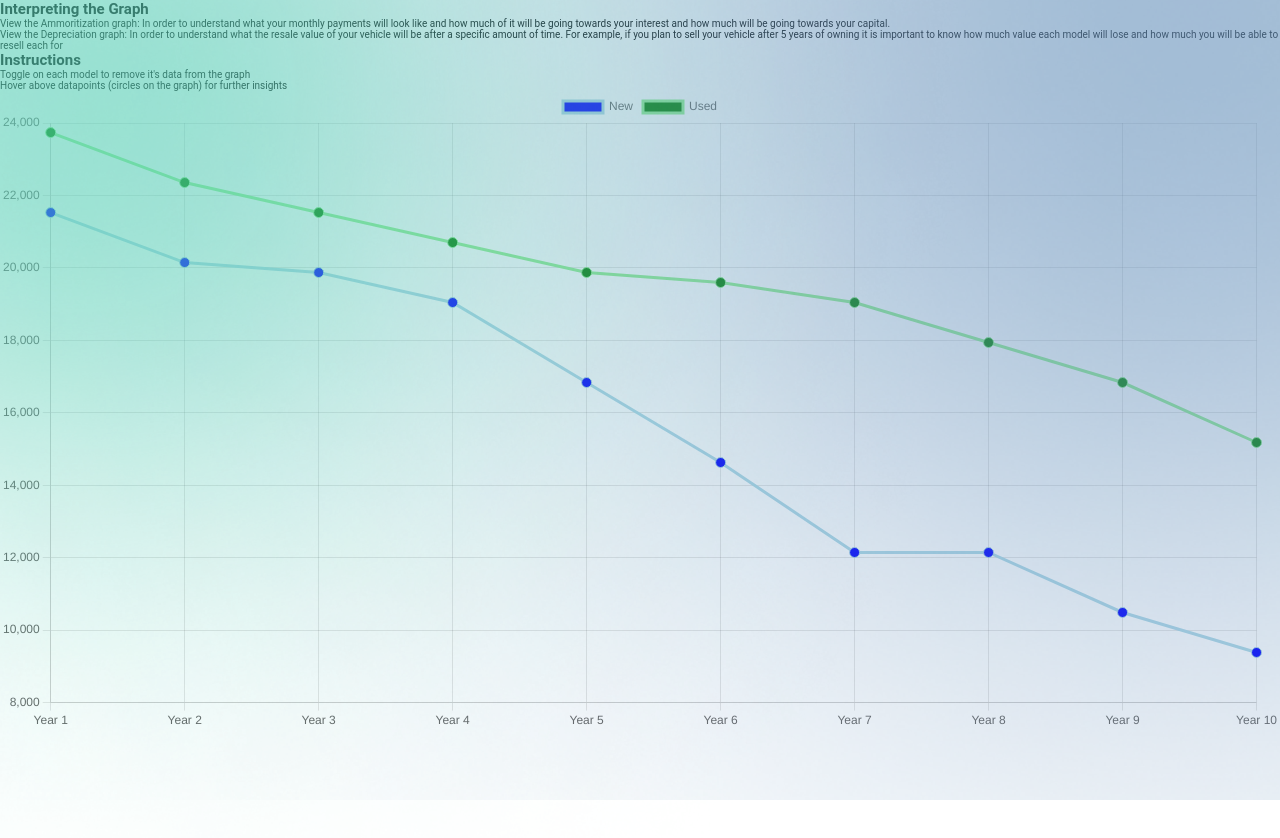
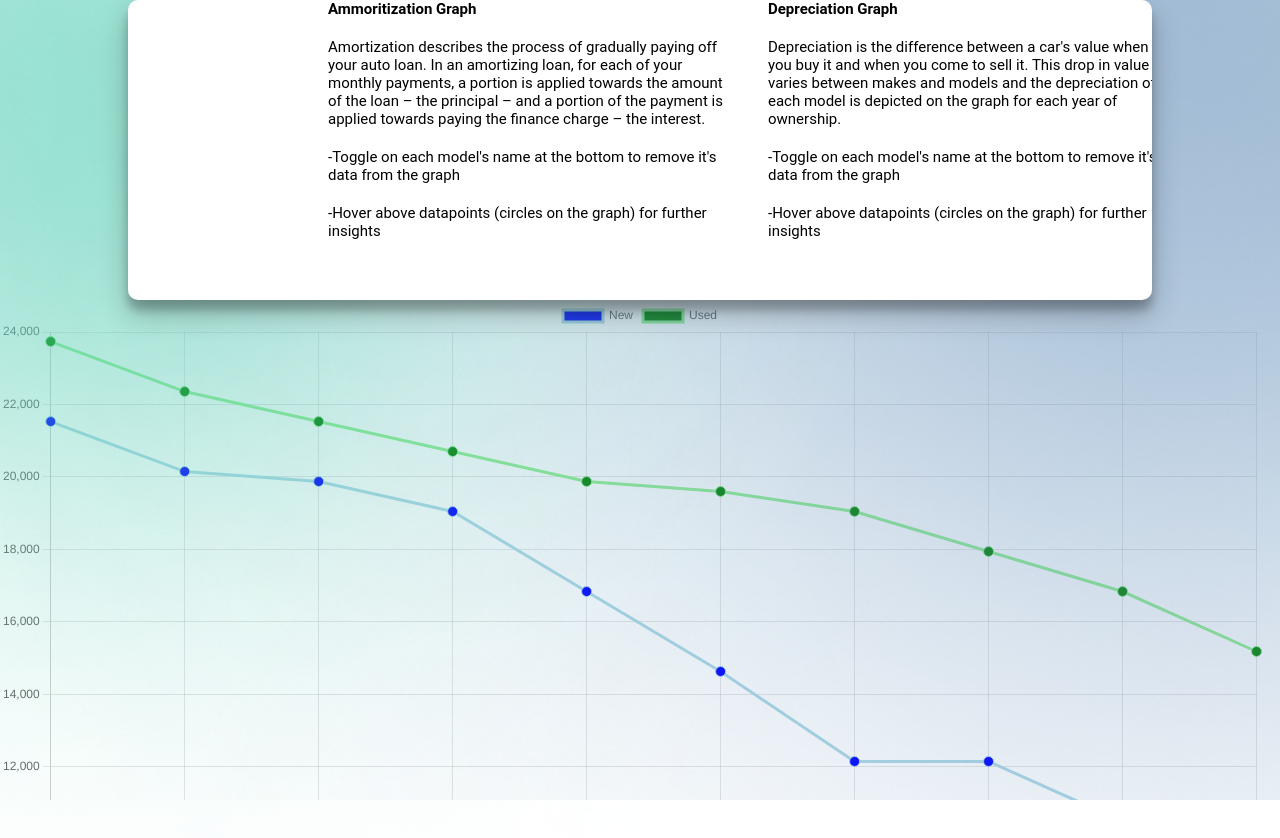
Before and after one commit to TLI-Project/Winnie, a React (Create React App) app: page /compare in a window 1280 px wide. Shown: the top 838 px of the page. Built offline with nearby package versions, Linux system fonts and the light colour scheme.

Commit message:
Added instruction section into a container and modified the App.scss file

```diff
--- a/src/App.scss
+++ b/src/App.scss
@@ -31,6 +31,68 @@ button:hover {
   cursor: pointer;
   background-color: black;
   color: white;
+}
+.rightcolumn {
+  float: right;
+  width: 45%;
+}
+.leftcolumn {
+  float: left;
+  width: 45%;
+}
+
+/* Clear floats after the columns */
+.row:after {
+  content: "";
+  display: table;
+  clear: both;
+}
+
+/* Set the information of the containers */
+.graphContainer {
+  background-color: white;
+  border-radius: 10px;
+  box-shadow: 0 14px 28px rgba(0,0,0,0.25),
+  0 10px 10px rgba(0,0,0,0.22);
+  position: relative;
+  overflow: hidden;
+  max-width: 80%;
+  min-width:800px;
+  max-height: 40%;
+  min-height: 300px;
+  padding: 30px;
+  width: 100%;
+  padding: 8rem 20rem;
+  display: flex;
+  flex-direction: column;
+  z-index: 3;
+  h1 {
+    text-align: center;
+    font-size: 4rem;
+    width: 30rem;
+    span.highlight {
+      color: rgb(79, 179, 179);
+    }
+  }
+  p {
+    padding: 2rem 0 0 0;
+    font-size: 1.5rem;
+    width: 40rem;
+  }
+}
+
+.section-container {
+  position: absolute;
+  top: 0;
+  height: 100%;
+  transition: all 0.6s ease-in-out;
+}
+
+instruction-container {
+  left: 0;
+  width: 50%;
+  z-index: 2;
+
 }
 
 .page {
--- a/src/components/Compare/index.js
+++ b/src/components/Compare/index.js
@@ -10,18 +10,33 @@ const Compare = () => {
         <div className="page page-compare">
             <img className="ellipse-blue" src={blueEllipse} />
             <img className="ellipse-green" src={greenEllipse} />
+            <div className="graphContainer" id="graphContainer ">
+            <div className="section-container instruction-container">
             <div className='detail-right'>
-                <h2>Interpreting the Graph</h2>
-                <p>View the Ammoritization graph: In order to understand what your monthly payments will look like
-                    and how much of it will be going towards your interest and how much will be going towards your
-                    capital. </p>
-                <p>View the Depreciation graph: In order to understand what the resale value of your vehicle will be
-                    after a specific amount of time. For example, if you plan to sell your vehicle after 5 years of
-                    owning it is important to know how much value each model will lose and how much you will be able to
-                resell each for</p>
-                <h2>Instructions</h2>
-                <p>Toggle on each model to remove it's data from the graph </p>
-                <p>Hover above datapoints (circles on the graph) for further insights</p>
+                <div className="row">
+                    <div className="rightcolumn">
+                        <h2>Depreciation Graph</h2>
+                <p>Depreciation is the difference between a car's value when you buy it and when you come to sell it.
+                    This drop in value varies between makes and models and the depreciation of each model is depicted
+                    on the graph for each year of ownership.</p>
+                        <p>-Toggle on each model's name at the bottom to remove it's data from the graph </p>
+                        <p>-Hover above datapoints (circles on the graph) for further insights</p>
+
+
+                    </div>
+
+                <div className= "leftcolumn"><h2>Ammoritization Graph</h2>
+                <p>
+                    Amortization describes the process of gradually paying off your auto loan. In an amortizing loan,
+                    for each of your monthly payments, a portion is applied towards the amount of the loan – the
+                    principal – and a portion of the payment is applied towards paying the finance charge –
+                    the interest.</p>
+                    <p>-Toggle on each model's name at the bottom to remove it's data from the graph </p>
+                    <p>-Hover above datapoints (circles on the graph) for further insights</p>
+                </div>
+                 </div>
+            </div>
+            </div>
             </div>
            <Graph1Model newModelA = {{"listPrice": 27600, "model": "Honda CR-V",
             "depreciation": [0.78, 0.73, 0.72, 0.69, 0.61, 0.53, 0.44, 0.44, 0.38, 0.34]}} usedModelA = {{"listPrice":  27600, "model": "Honda Clarity",
```
